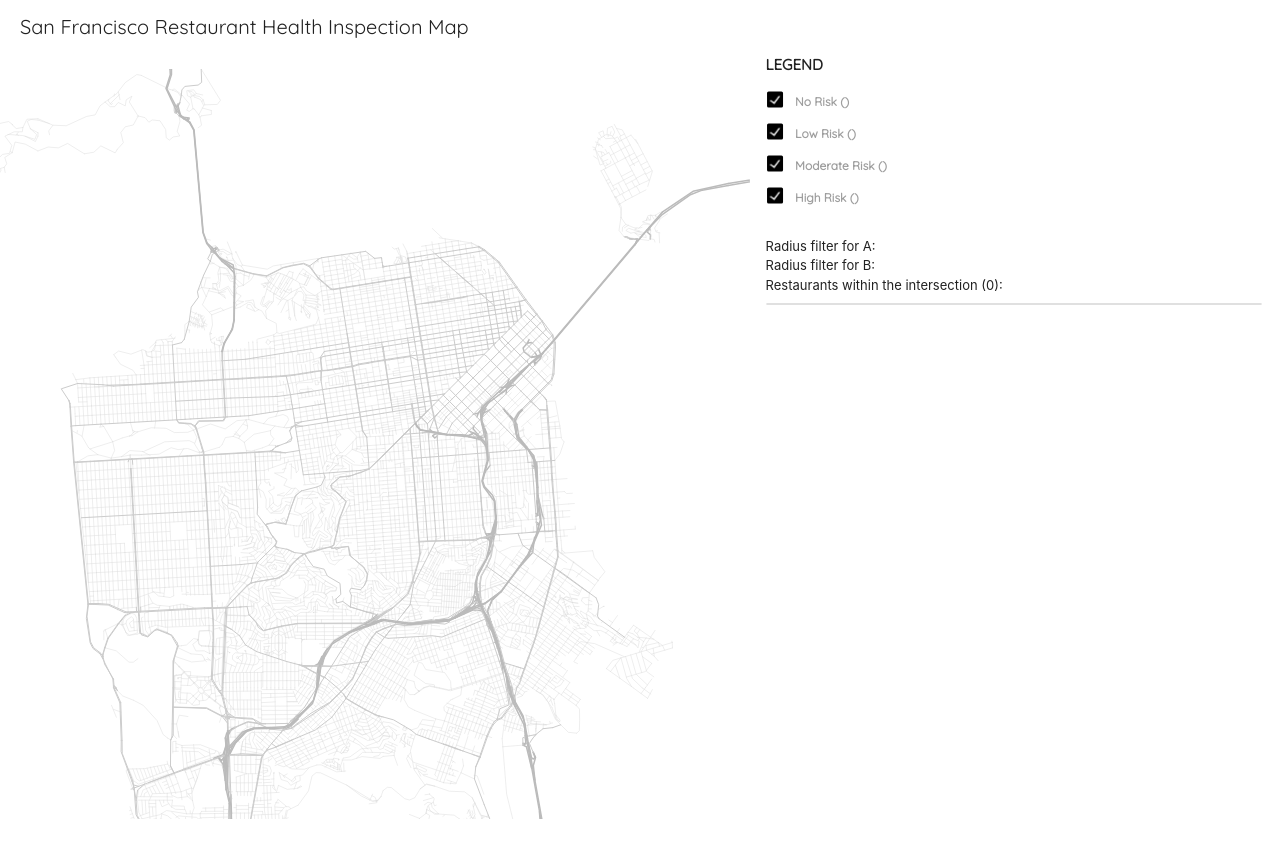
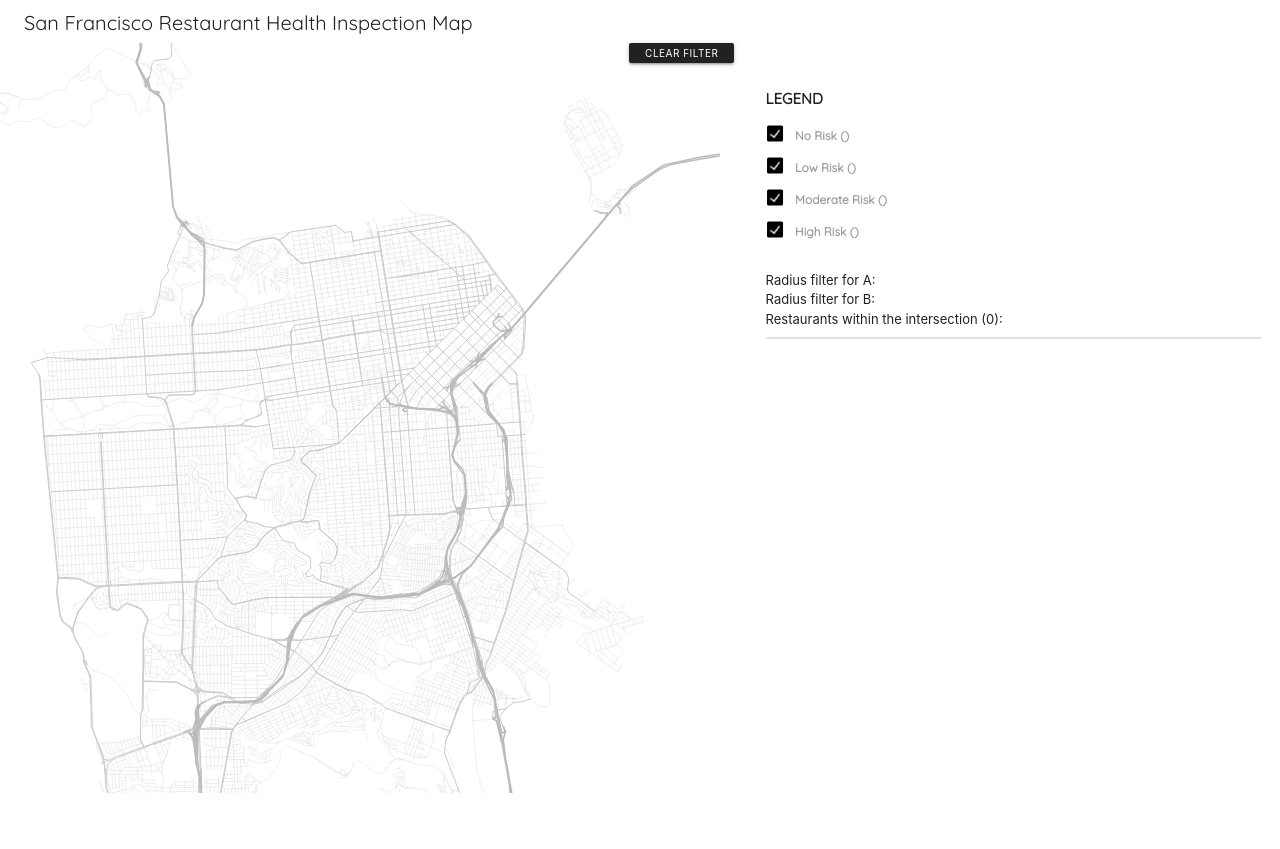
Before and after one commit to chunw/SF-Restaurants-DataViz, a plain HTML site: page index.html in a window 1280 px wide. After the commit the page ends 815 px from the top, so only its background shows below. Drawn offline with nearby package versions, Linux system fonts and the light colour scheme; no server answers.

Commit message:
css updates + add a clear filter btn

```diff
--- a/css/style.css
+++ b/css/style.css
@@ -16,7 +16,7 @@
 .pageTitle {
   font-family: 'Quicksand', sans-serif;
   font-size: 20px;
-  padding: 12px 20px;
+  padding: 8px 24px 0;
 }
 
 .legendTitle {
@@ -31,14 +31,32 @@
   user-select: none;
 }
 
+.clear-filter-link {
+  float: right;
+  margin-right: -150px;
+}
+
+.clear-filter-btn {
+  /*background-color: #B8B8B8;*/
+  font-size: 10px;
+  height: 20px;
+  line-height: 20px;
+  float: right;
+}
+
 .section {
   display: inline-block;
   vertical-align: top;
   width: 48%;
 }
 
+.section.left {
+  margin-top: -10px;
+  margin-left: -30px;
+}
+
 .section.right {
-  padding-top: 0;
+  padding-top: 50px;
   padding-right: 18px;
   padding-left: 100px;
 }
--- a/index.html
+++ b/index.html
@@ -12,8 +12,12 @@
 </head>
 
 <body>
-  <div class="pageTitle">San Francisco Restaurant Health Inspection Map</div>
-  <div id="svg" class="section">
+  <div class="pageTitle">San Francisco Restaurant Health Inspection Map
+  </div>
+  <div id="svg" class="section left">
+    <div class="clear-filter-link">
+      <a class="clear-filter-btn grey darken-4 waves-effect waves-light btn-small" onclick="onClearFilter()">clear filter</a>
+    </div>
   </div>
   <div class="section right">
     <div class="legendTitle">LEGEND</div>
--- a/js/scripts.js
+++ b/js/scripts.js
@@ -420,3 +420,7 @@ function resetDataCount() {
   document.getElementById("Moderate_Risk_COUNT").innerHTML = csv_countModerateRisk;
   document.getElementById("High_Risk_COUNT").innerHTML = csv_countHighRisk;
 }
+
+function onClearFilter() {
+  resetFilter();
+}
```
